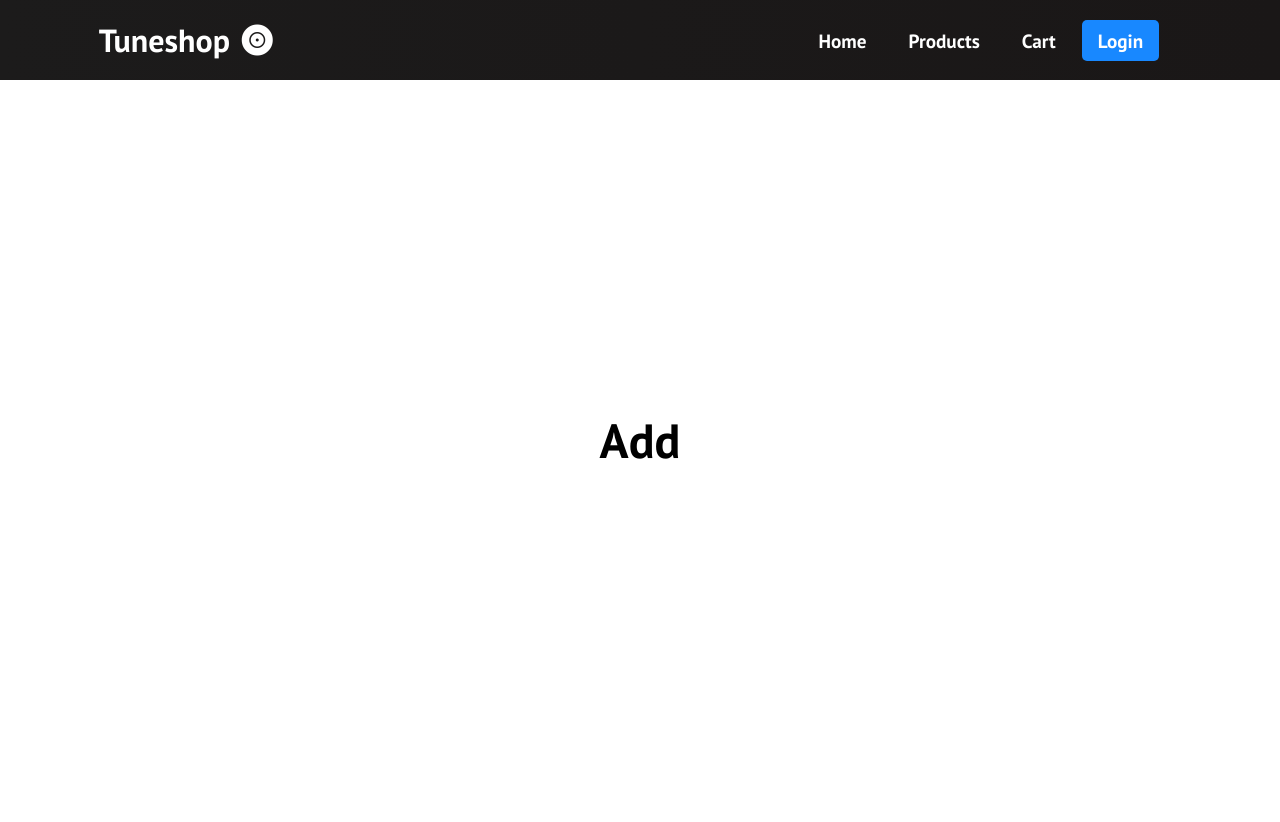
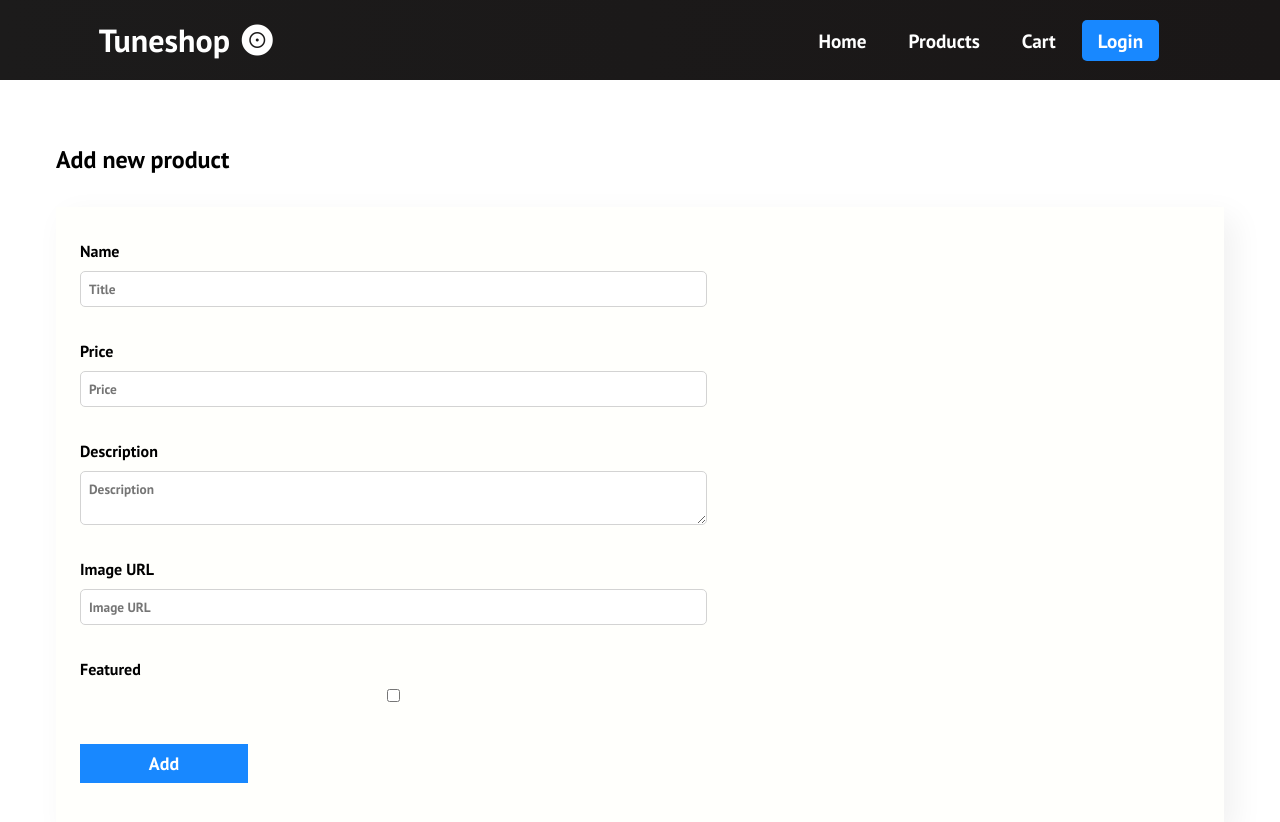
Before and after one commit to btfredr/tuneshop-v2, a React (Create React App) app: page /add in a window 1280 px wide. Shown: the top 822 px of the page. Before the commit the page ends 800 px from the top, so only its background shows below. Built offline with nearby package versions, Linux system fonts and the light colour scheme.

Commit message:
finished Add functionality

```diff
--- a/src/components/Button.js
+++ /dev/null
@@ -1,11 +0,0 @@
-import { Link } from "react-router-dom";
-
-const Button = () => {
-  return (
-    <Link to="/login">
-      <button className="nav__link--mobile">Login</button>
-    </Link>
-  );
-};
-
-export default Button;
--- a/src/components/Navigation.js
+++ b/src/components/Navigation.js
@@ -1,5 +1,4 @@
 import { useState } from "react";
-import Button from "./Button";
 import Dropdown from "./Dropdown";
 import { Link, useHistory } from "react-router-dom";
 
--- a/src/pages/Add.js
+++ b/src/pages/Add.js
@@ -1,5 +1,133 @@
+import { useParams, useHistory } from "react-router-dom";
+import useAxios from "../utils/useAxios";
+import { useState, useEffect } from "react";
+import { PRODUCT_PATH } from "../utils/constants";
+import { useForm } from "react-hook-form";
+import { yupResolver } from "@hookform/resolvers/yup";
+import * as yup from "yup";
+
 const Add = () => {
-  return <h1>Add</h1>;
+  const [product, setProduct] = useState(null);
+  const { id } = useParams();
+  const http = useAxios();
+  const history = useHistory();
+
+  const [submitting, setSubmitting] = useState(false);
+  const [postError, setPostError] = useState(null);
+  const [success, setSuccess] = useState(null);
+
+  const { register, handleSubmit, errors } = useForm({
+    resolver: yupResolver(
+      yup.object().shape({
+        title: yup.string().required("Please enter a name"),
+        price: yup.number().required("Please enter a price"),
+        imageURL: yup.string().required("Please enter an image URL"),
+        description: yup.string().required("Please enter a description"),
+      })
+    ),
+  });
+
+  const onSubmit = async (data) => {
+    setSubmitting(true);
+    setPostError(null);
+    console.log(data);
+    try {
+      const response = await http.post(PRODUCT_PATH, data);
+      console.log(response);
+      setProduct(response.data);
+      setSuccess(true);
+    } catch (error) {
+      console.log("error", error);
+      setPostError(error.toString());
+    } finally {
+      setSubmitting(false);
+      history.push("/products");
+    }
+  };
+
+  useEffect(() => {
+    const getProduct = async () => {
+      try {
+        const response = await http.get(`${PRODUCT_PATH}/${id}`);
+        console.log(response);
+        setProduct(response.data);
+      } catch (error) {
+        console.log(error);
+      }
+    };
+    getProduct();
+  }, [id, http]);
+  return (
+    <div className="container">
+      <h2>Add new product</h2>
+      <form className="form" onSubmit={handleSubmit(onSubmit)}>
+        {postError && <p>{postError}</p>}
+        <fieldset disabled={submitting}>
+          <div className="form__item">
+            <label>Name</label>
+            <input name="title" placeholder="Title" ref={register} />
+            {errors.title && (
+              <p className="form__error">{errors.title.message}</p>
+            )}
+          </div>
+
+          <div className="form__item">
+            <label>Price</label>
+            <input
+              name="price"
+              placeholder="Price"
+              ref={register}
+              type="number"
+            />
+            {errors.price && (
+              <p className="form__error">{errors.price.message}</p>
+            )}
+          </div>
+
+          <div className="form__item">
+            <label>Description</label>
+            <textarea
+              name="description"
+              placeholder="Description"
+              ref={register}
+              type="text"
+            />
+            {errors.description && (
+              <p className="form__error">{errors.description.message}</p>
+            )}
+          </div>
+
+          <div className="form__item">
+            <label>Image URL</label>
+            <input
+              name="imageURL"
+              placeholder="Image URL"
+              ref={register}
+              type="text"
+            />
+            {errors.imageURL && (
+              <p className="form__error">{errors.imageURL.message}</p>
+            )}
+          </div>
+
+          <div className="form__item">
+            <label>Featured</label>
+            <input
+              className="form__checkbox"
+              name="featured"
+              ref={register}
+              type="checkbox"
+            />
+          </div>
+
+          <button type="submit" className="form__btn">
+            {submitting ? "Adding ..." : "Add"}
+          </button>
+        </fieldset>
+      </form>
+      {success ? <p>Listing of {product.title} was added</p> : null}
+    </div>
+  );
 };
 
 export default Add;
--- a/src/pages/Login.js
+++ b/src/pages/Login.js
@@ -46,8 +46,8 @@ const Login = () => {
       <div className="container">
         <h2>Login</h2>
         <form className="form" onSubmit={handleSubmit(onSubmit)}>
-          <fieldset>
-            <div>
+          <fieldset disabled={submitting}>
+            <div className="form__item">
               <label>Username</label>
               <input
                 name="identifier"
@@ -59,7 +59,7 @@ const Login = () => {
                 <p className="form__error">{errors.identifier.message}</p>
               )}
             </div>
-            <div>
+            <div className="form__item">
               <label>Password</label>
               <input
                 name="password"
--- a/src/sass/main.scss
+++ b/src/sass/main.scss
@@ -6,3 +6,4 @@
 @import "partials/dropdown";
 @import "partials/icons";
 @import "partials/products";
+@import "partials/forms";
--- a/src/sass/partials/_base.scss
+++ b/src/sass/partials/_base.scss
@@ -33,3 +33,30 @@ h1 {
   margin-left: auto;
   margin-right: auto;
 }
+
+input,
+textarea {
+  border: 1px solid lightgrey;
+  padding: 0.5rem;
+  width: 56%;
+  outline-width: 0;
+  border-radius: 5px;
+}
+
+label {
+  padding: 10px 0px 10px;
+  font-weight: 500;
+}
+
+fieldset {
+  border: none;
+  display: flex;
+  flex-direction: column;
+}
+
+@media (max-width: 990px) {
+  input,
+  textarea {
+    width: 100%;
+  }
+}
--- /dev/null
+++ b/src/sass/partials/_forms.scss
@@ -0,0 +1,62 @@
+.form {
+  display: block;
+  background-color: #fffffc;
+  box-shadow: 10px 10px 30px 0px rgba(0, 0, 0, 0.06);
+  padding: 1.5rem;
+  margin-top: 2em;
+
+  &__item {
+    display: flex;
+    flex-direction: column;
+    margin-bottom: 1.5em;
+  }
+
+  &__btn {
+    background-color: #1888ff;
+    color: white;
+    border: none;
+    padding: 0.5rem;
+    margin-top: 1rem;
+    font-weight: bold;
+    width: 15%;
+    margin-top: 1em;
+    margin-bottom: 1em;
+    font-size: 18px;
+    text-align: center;
+  }
+
+  &__btn:hover {
+    text-decoration: none;
+    background-color: #1888ff;
+    color: white;
+  }
+
+  @media (max-width: 990px) {
+    &__btn {
+      width: 100%;
+    }
+  }
+
+  &__error {
+    background-color: #ffc4c4;
+    padding: 0.5em;
+    margin-top: 10px;
+    border: 1px solid black;
+    display: block;
+  }
+
+  &__success {
+    background-color: green;
+    color: white;
+    font-weight: bold;
+    margin-top: 1em;
+    padding: 0.7em;
+  }
+}
+
+.loginError {
+  display: flex;
+  justify-content: center;
+  color: red;
+  font-weight: bold;
+}
--- /dev/null
+++ b/src/utils/useAxios.js
@@ -0,0 +1,21 @@
+import { useContext } from "react";
+import axios from "axios";
+import AuthContext from "../context/AuthContext";
+import { BASE_URL } from "./constants";
+
+const useAxios = () => {
+  const [auth] = useContext(AuthContext);
+
+  const apiClient = axios.create({
+    baseURL: BASE_URL,
+  });
+
+  apiClient.interceptors.request.use((config) => {
+    const token = auth.jwt;
+    config.headers.Authorization = token ? `Bearer ${token}` : "";
+    return config;
+  });
+  return apiClient;
+};
+
+export default useAxios;
```
